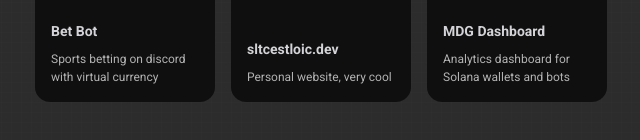
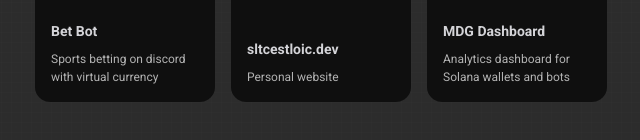
Before and after one commit to sltcestloic/sltcestloic.dev, an Angular app: page /portal in a window 1280 px wide. Shown: the part 408-548 px from the top of the page, without its empty margins (319-959 px from the left). Built offline with nearby package versions, Linux system fonts and the light colour scheme; a web font is replaced by a local one.

Commit message:
add link to personal website card

```diff
--- a/src/app/pages/portal/portal.component.html
+++ b/src/app/pages/portal/portal.component.html
@@ -3,8 +3,8 @@
         <project-card ProjectName="Bet Bot" ProjectDescription="Sports betting on discord with virtual currency"
             ProjectImage="assets/images/bet-bot.png" ProjectLink="https://bet-bot.sltcestloic.dev"></project-card>
 
-        <project-card ProjectName="sltcestloic.dev" ProjectDescription="Personal website, very cool"
-            ProjectImage="assets/images/ascii-squirrel.png"></project-card>
+        <project-card ProjectName="sltcestloic.dev" ProjectDescription="Personal website"
+            ProjectImage="assets/images/ascii-squirrel.png" ProjectLink="https://sltcestloic.dev"></project-card>
 
         <project-card ProjectName="MDG Dashboard" ProjectDescription="Analytics dashboard for Solana wallets and bots"
             ProjectLink="https://mdg-dashboard.sltcestloic.dev"></project-card>
```
